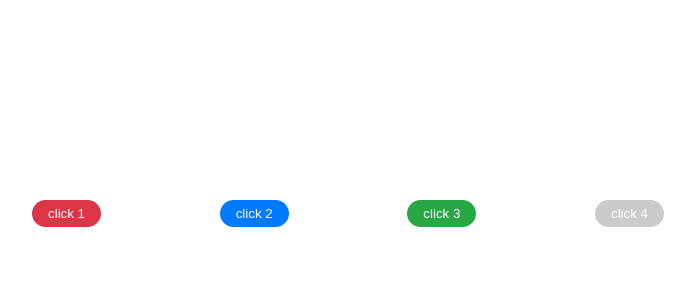
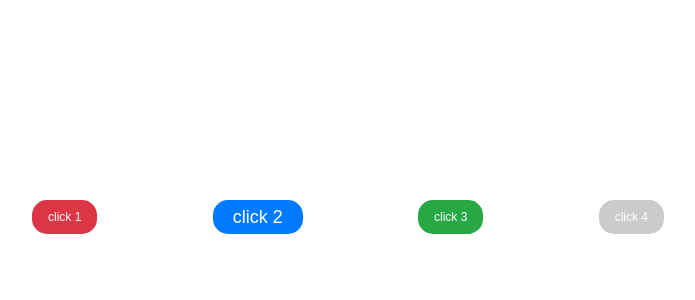
Before and after one commit to Yahevin/react_project_foundation, a React app: page / in a window 1280 px wide. Shown: the top 300 px of the page, without its empty margins (292-987 px from the left). Built offline with nearby package versions, Linux system fonts and the light colour scheme.

Commit message:
add 'is_large' property to 'SimpleBtn' props

```diff
--- a/src/components/btn/SimpleBtn.tsx
+++ b/src/components/btn/SimpleBtn.tsx
@@ -4,13 +4,15 @@ import simpleBtnProps from "src/interfaces/simpleBtnProps";
 import COLORS from "../../constants/colors";
 
 
-const StyledBtn = styled.button<{background:string, disabled: boolean}>`
-    padding: 6px 16px;
+const StyledBtn = styled.button<{background:string, disabled: boolean, is_large:boolean}>`
     color: #fff;
     border: 0;
     outline: none;
+    line-height: 1;
     border-radius: 15px;
     transition: all 0.3s ease;
+    padding: ${props=>props.is_large ? '8px 20px' : '6px 16px'};
+    font-size: ${props=>props.is_large ? '18px' : '12px'};
     background: ${props=>props.background};
     cursor: ${props=>props.disabled ? 'not-allowed' : 'pointer'};
 
@@ -30,7 +32,7 @@ function SimpleBtn (props: simpleBtnProps) {
     };
 
     return (
-        <StyledBtn background={setBgColor()} disabled={props.disabled}>
+        <StyledBtn background={setBgColor()} disabled={props.disabled} is_large={props.is_large}>
             { props.children }
         </StyledBtn>
     )
--- a/src/interfaces/simpleBtnProps.ts
+++ b/src/interfaces/simpleBtnProps.ts
@@ -4,4 +4,5 @@ export default interface SimpleBtnProps {
     theme: COLORS,
     children: string,
     disabled: boolean,
+    is_large: boolean,
 }
--- a/src/pages/BtnsPreview.tsx
+++ b/src/pages/BtnsPreview.tsx
@@ -9,21 +9,25 @@ const btnList: simpleBtnProps[] = [
         theme: COLORS.red,
         disabled: false,
         children: 'click 1',
+        is_large: false,
     },
     {
         theme: COLORS.blue,
         disabled: false,
         children: 'click 2',
+        is_large: true,
     },
     {
         theme: COLORS.green,
         disabled: false,
         children: 'click 3',
+        is_large: false,
     },
     {
         theme: COLORS.green,
         disabled: true,
         children: 'click 4',
+        is_large: false,
     },
 ];
 
@@ -38,7 +42,7 @@ function App() {
     return (
         <StyledList>
             {btnList.map((item)=>
-                <SimpleBtn theme={item.theme} disabled={item.disabled}>
+                <SimpleBtn theme={item.theme} disabled={item.disabled} is_large={item.is_large}>
                     { item.children }
                 </SimpleBtn>
             )}
--- a/tsconfig.json
+++ b/tsconfig.json
@@ -16,6 +16,6 @@
     ]
   },
   "exclude": [
-    "./node_modules/**/*"
+    "node_modules"
   ]
 }
```
